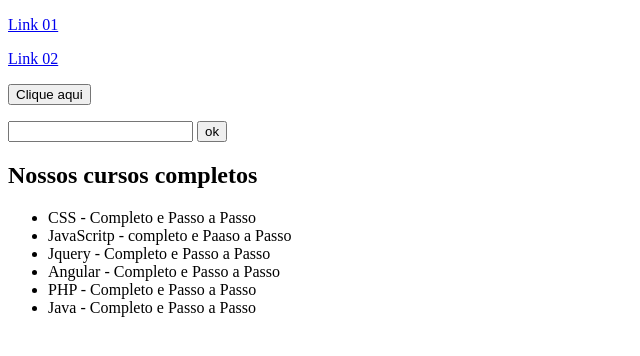
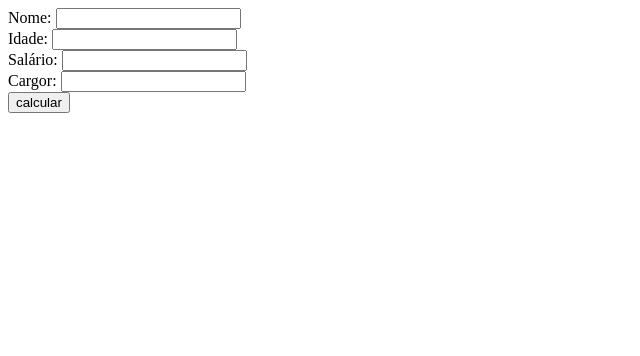
Before and after one commit to TheVictorHugo/js, a plain HTML site: page Exercicio1/index.html in a window 1280 px wide. Shown: the whole page, without its empty margins (0-640 px from the left). Drawn offline with Linux system fonts and the light colour scheme.

Commit message:
exercício

```diff
--- a/Exercicio1/index.html
+++ b/Exercicio1/index.html
@@ -6,23 +6,18 @@
 
 </head>
 <body>
+	<form name = "frm" method = "post">
+			Nome: <input type="text" name="nome" id="nome"><br>
+			Idade: <input type="text" name="idade" id="idade"><br>
+			Salário: <input type="text" name="salario" id="salario"><br>
+			Cargor: <input type="text" name="cargo" id="cargo"><br>
 
-	<p><a href="https://www.google.com.br/"> Link 01</a></p>
-	<p><a href="https://canaltech.com.br/"> Link 02</a></p>
-	<p><button id="botao">Clique aqui </button>
-	<form>
-		<input type="text" id="nome">
-		<input type="submit" value="ok">
-	</form>
-		<h2> Nossos cursos completos </h2>
-	<ul>
-		<li>CSS - Completo e Passo a Passo</li>
-		<li>JavaScritp - completo e Paaso a Passo</li>
-		<li> Jquery - Completo e Passo a Passo</li>
-		<li> Angular - Completo e Passo a Passo</li>
-		<li> PHP - Completo e Passo a Passo</li>
-		<li> Java - Completo e Passo a Passo</li>
-	</ul>
+			<input type = "button" value="calcular" onclick="calculaSalario()" id="btncalcular">
+	</from>
+	<p id="resultado" ><p>
+
+
+
 	<script type="text/javascript" src="js/js.js"></script>
 </body>
 </html>
--- a/Exercicio1/js/js.js
+++ b/Exercicio1/js/js.js
@@ -1,18 +1,23 @@
-//nome, idade e salario
-var nome = "Victor Hugo";
-var idade = 25;
-var salario = 2000;
-var cargo = "Tecnico de informatica";
+function calculaSalario(){
+		var nome = document.getElementById("nome").value,
+		idade = parseInt(document.getElementById("idade").value),
+		cargo = document.getElementById("cargo").value,
+		salario = parseFloat(document.getElementById("salario").value);
 
-	//o salario bruto teve reajuste de 38%
-var reajuste = salario * (38/100);
-	//o funcionário recebera uma gratificação de 20%
-var gratificacao = salario * (20/100);
-	//O salario total e descontado 15%
-var salarioTotal = salario + reajuste + gratificacao;
+		var reajuste = 0.38 * salario;
+		var gratificação = 0.20 * salario;
+		var salarioBruto = salario + reajuste + gratificação;
+		var salarioLiquido = salarioBruto - (0.15 * salarioBruto);
 
-var salarioLiquido = salarioTotal - (salarioTotal*(15/100));
 
-console.log(nome  + idade +  cargo );
-console.log(salario);
-console.log(salarioLiquido);
+		var solução = "<hr><p> nome: " + nome + "</p>" +
+									"<p> idade: " + idade + "</p>" +
+									"<p> cargo: " + cargo + "</p>" +
+									"<p> salario: " + salario + "</p>" +
+									"<p> salarioBruto: " + salarioBruto + "</p>" +
+									"<p> salarioLiquido: " + salarioLiquido + "</p>";
+
+
+		document.getElementById("resultado").innerHTML = solução;
+
+}
```
